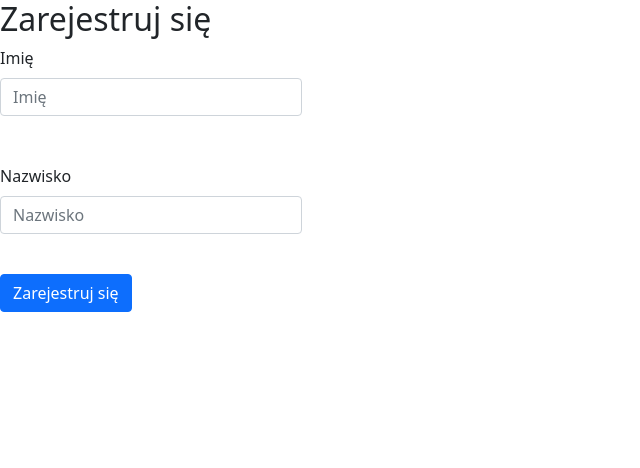
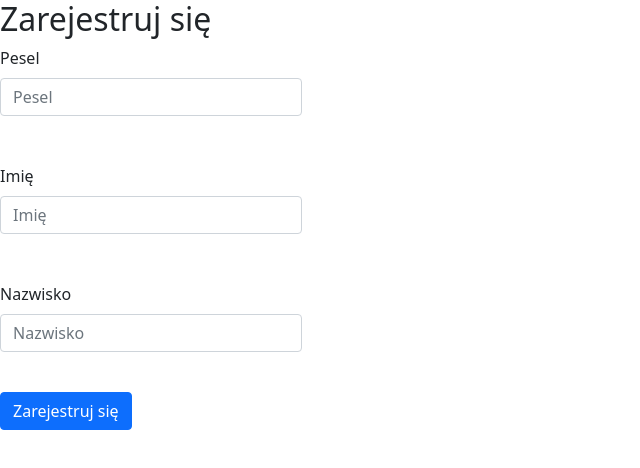
Before and after one commit to MarcinBieganek/MedicalCenter, a React (Create React App) app in the folder frontend/: page /registerpatient in a window 1280 px wide. Shown: the top 468 px of the page, without its empty margins (0-640 px from the left). Built offline with nearby package versions, Linux system fonts and the light colour scheme.

Commit message:
Patient operations fixed to work with new backend

```diff
--- a/frontend/src/components/Admin/AddDoctorForm.tsx
+++ b/frontend/src/components/Admin/AddDoctorForm.tsx
@@ -5,6 +5,7 @@ import { useForm, SubmitHandler } from 'react-hook-form';
 import { useTranslation } from 'react-i18next';
 import { useNavigate } from 'react-router-dom';
 import api from '../../services/backend';
+import validatePeselChecksum from '../../services/validation';
 import IDoctor from '../../types/IDoctor';
 
 const AddDoctorForm = () => {
@@ -40,8 +41,11 @@ const AddDoctorForm = () => {
                 {...register('pesel', {
                   required: t('peselRequired'),
                   pattern: {
-                    value: /^[0-9]{2}([02468]1|[13579][012])(0[1-9]|1[0-9]|2[0-9]|3[01])[0-9]{5}$/,
+                    value: /^[0-9]{11}$/,
                     message: t('peselInWrongFormat'),
+                  },
+                  validate: {
+                    validatePesel: (pesel) => validatePeselChecksum(pesel) || t('peselInWrongFormat'),
                   },
                 })}
                 placeholder={t('pesel')}
--- a/frontend/src/components/Patient/Meeting.tsx
+++ b/frontend/src/components/Patient/Meeting.tsx
@@ -24,7 +24,7 @@ const Meeting = ({ meeting, deleteItem } : IMeetingProps) => {
       <td>{meeting.endHour}</td>
       <td>
         <Button variant="primary" type="button" onClick={() => deleteItem(meeting)}>
-          {meeting.patientId === params.patientId
+          {meeting.patientPesel === params.patientPesel
             ? t('cancel')
             : t('bookIt') }
         </Button>
--- a/frontend/src/components/Patient/Patient.tsx
+++ b/frontend/src/components/Patient/Patient.tsx
@@ -17,7 +17,7 @@ const Patient = () => {
 
   const getPatient = async () => {
     try {
-      const response = await api.get(`/patients/${params.patientId}`);
+      const response = await api.get(`/patient/${params.patientPesel}`);
       setPatient(response.data);
     } catch (error) {
       console.log(error);
@@ -26,15 +26,17 @@ const Patient = () => {
 
   const getPatientVisits = async () => {
     try {
-      const bookedVisitsResponse = await api.get('/visits/booked');
+      const bookedVisitsResponse = await api.get('/bookedvisits');
       const bookedVisits = bookedVisitsResponse.data;
-      const patientBookedVisits = bookedVisits.filter((v) => v.patientId === params.patientId);
+      const patientBookedVisits = bookedVisits.filter(
+        (v) => v.patientPesel === params.patientPesel,
+      );
 
       const doctorsResponse = await api.get('/doctors');
       const doctors = doctorsResponse.data;
 
       const patientVisits = patientBookedVisits.map((visit) => {
-        const visitDoctor = doctors.find((d) => d.id === visit.doctorId);
+        const visitDoctor = doctors.find((d) => d.pesel === visit.doctorPesel);
         return {
           id: visit.id,
           doctorFirstName: visitDoctor.firstName,
@@ -43,7 +45,7 @@ const Patient = () => {
           startHour: visit.startTime,
           endHour: visit.endTime,
           date: visit.day,
-          patientId: visit.patientId,
+          patientPesel: visit.patientPesel,
         }
       });
 
@@ -55,14 +57,14 @@ const Patient = () => {
 
   const getUnbookedVisits = async () => {
     try {
-      const unbookedVisitsResponse = await api.get('/visits/notbooked');
+      const unbookedVisitsResponse = await api.get('/unbookedvisits');
       const unbookedVisits = unbookedVisitsResponse.data;
 
       const doctorsResponse = await api.get('/doctors');
       const doctors = doctorsResponse.data;
 
       const availableMeetings = unbookedVisits.map((visit) => {
-        const visitDoctor = doctors.find((d) => d.id === visit.doctorId);
+        const visitDoctor = doctors.find((d) => d.pesel === visit.doctorPesel);
         return {
           id: visit.id,
           doctorFirstName: visitDoctor.firstName,
@@ -71,7 +73,7 @@ const Patient = () => {
           startHour: visit.startTime,
           endHour: visit.endTime,
           date: visit.day,
-          patientId: visit.patientId,
+          patientPesel: visit.patientPesel,
         }
       });
 
@@ -83,7 +85,7 @@ const Patient = () => {
 
   const cancelMeeting = async (meeting: IMeeting) => {
     try {
-      await api.put('/visits/notbooked', null, { params: { visitId: meeting.id } });
+      await api.put('/visitunbook', null, { params: { visitId: meeting.id } });
 
       getPatientVisits();
       getUnbookedVisits();
@@ -94,7 +96,7 @@ const Patient = () => {
 
   const bookMeeting = async (meeting: IMeeting) => {
     try {
-      await api.put('/visits/booked', null, { params: { visitId: meeting.id, patientId: params.patientId } });
+      await api.put('/visitbook', null, { params: { visitId: meeting.id, patientId: params.patientId } });
 
       getPatientVisits();
       getUnbookedVisits();
--- a/frontend/src/components/Patient/PatientLoginForm.tsx
+++ b/frontend/src/components/Patient/PatientLoginForm.tsx
@@ -6,6 +6,7 @@ import { useForm, SubmitHandler } from 'react-hook-form';
 import { useTranslation } from 'react-i18next';
 import { useNavigate } from 'react-router-dom';
 import api from '../../services/backend';
+import validatePeselChecksum from '../../services/validation';
 
 import IPatient from '../../types/IPatient';
 
@@ -22,11 +23,13 @@ const PatientLoginForm = () => {
       const patients = patientsResponse.data;
 
       const findPatient = patients.find(
-        (p: IPatient) => p.firstName === data.firstName && p.lastName === data.lastName,
+        (p: IPatient) => p.pesel === data.pesel
+          && p.firstName === data.firstName
+          && p.lastName === data.lastName,
       );
 
       if (findPatient) {
-        navigate(`/patients/${findPatient.id}`);
+        navigate(`/patients/${findPatient.pesel}`);
       } else {
         setNoPatient(true);
       }
@@ -47,6 +50,24 @@ const PatientLoginForm = () => {
         <div className="row">
           <div className="col-md-3">
             <Form onSubmit={handleSubmit(onLogin)}>
+              <Form.Group className="mb-4" controlId="formPesel">
+                <Form.Label>{ t('pesel') }</Form.Label>
+                <Form.Control
+                  type="name"
+                  {...register('pesel', {
+                    required: t('peselRequired'),
+                    pattern: {
+                      value: /^[0-9]{11}$/,
+                      message: t('peselInWrongFormat'),
+                    },
+                    validate: {
+                      validatePesel: (pesel) => validatePeselChecksum(pesel) || t('peselInWrongFormat'),
+                    },
+                  })}
+                  placeholder={t('pesel')}
+                />
+                <FormLabel style={{ color: 'red' }}>{errors.pesel?.message}</FormLabel>
+              </Form.Group>
               <Form.Group className="mb-4" controlId="formName">
                 <Form.Label>{ t('firstName') }</Form.Label>
                 <Form.Control
--- a/frontend/src/components/Patient/PatientRegisterForm.tsx
+++ b/frontend/src/components/Patient/PatientRegisterForm.tsx
@@ -6,6 +6,7 @@ import { useForm, SubmitHandler } from 'react-hook-form';
 import { useTranslation } from 'react-i18next';
 import { useNavigate } from 'react-router-dom';
 import api from '../../services/backend';
+import validatePeselChecksum from '../../services/validation';
 
 import IPatient from '../../types/IPatient';
 
@@ -24,20 +25,23 @@ const PatientRegisterForm = () => {
       console.log(patients);
 
       const findPatient = patients.find(
-        (p: IPatient) => p.firstName === data.firstName && p.lastName === data.lastName,
+        (p: IPatient) => p.pesel === data.pesel
+          && p.firstName === data.firstName
+          && p.lastName === data.lastName,
       );
 
       if (findPatient) {
         setPatientExists(true);
       } else {
         const newPatient = {
+          pesel: data.pesel,
           firstName: data.firstName,
           lastName: data.lastName,
         }
 
-        const addPatientResponse = await api.post('/patients', newPatient);
+        const addPatientResponse = await api.post('/patientadd', newPatient);
         const addedPatient = addPatientResponse.data;
-        navigate(`/patients/${addedPatient.id}`);
+        navigate(`/patients/${addedPatient.pesel}`);
       }
     } catch (error) {
       console.log(`Error: ${error}`);
@@ -56,6 +60,24 @@ const PatientRegisterForm = () => {
         <div className="row">
           <div className="col-md-3">
             <Form onSubmit={handleSubmit(onAdd)}>
+              <Form.Group className="mb-4" controlId="formPesel">
+                <Form.Label>{ t('pesel') }</Form.Label>
+                <Form.Control
+                  type="name"
+                  {...register('pesel', {
+                    required: t('peselRequired'),
+                    pattern: {
+                      value: /^[0-9]{11}$/,
+                      message: t('peselInWrongFormat'),
+                    },
+                    validate: {
+                      validatePesel: (pesel) => validatePeselChecksum(pesel) || t('peselInWrongFormat'),
+                    },
+                  })}
+                  placeholder={t('pesel')}
+                />
+                <FormLabel style={{ color: 'red' }}>{errors.pesel?.message}</FormLabel>
+              </Form.Group>
               <Form.Group className="mb-4" controlId="formName">
                 <Form.Label>{ t('firstName') }</Form.Label>
                 <Form.Control
--- a/frontend/src/index.tsx
+++ b/frontend/src/index.tsx
@@ -42,7 +42,7 @@ root.render(
         <Route path="loginpatient" element={<PatientLogin />} />
         <Route path="registerpatient" element={<PatientRegister />} />
         <Route path="patients" element={<Patients />}>
-          <Route path=":patientId" element={<Patient />} />
+          <Route path=":patientPesel" element={<Patient />} />
         </Route>
       </Routes>
     </BrowserRouter>
--- /dev/null
+++ b/frontend/src/services/validation.ts
@@ -0,0 +1,12 @@
+const validatePeselChecksum = (pesel: string) => {
+  const weights = [1, 3, 7, 9, 1, 3, 7, 9, 1, 3];
+  let s = 0;
+
+  for (let i = 0; i < weights.length; i += 1) {
+    s += parseInt(pesel[i], 10) * weights[i];
+  }
+
+  return ((10 - (s % 10)) % 10) === parseInt(pesel[10], 10);
+};
+
+export default validatePeselChecksum;
--- a/frontend/src/types/IMeeting.ts
+++ b/frontend/src/types/IMeeting.ts
@@ -6,5 +6,5 @@ export default interface IMeeting {
   startHour: string;
   endHour: string;
   date: string;
-  patientId: string;
+  patientPesel: string;
 }
--- a/frontend/src/types/IPatient.ts
+++ b/frontend/src/types/IPatient.ts
@@ -1,5 +1,5 @@
 export default interface IPatient {
-    id: string;
+    pesel: string;
     firstName: string;
     lastName: string;
 }
```
